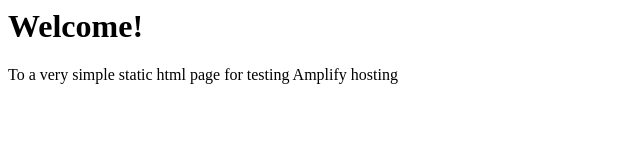
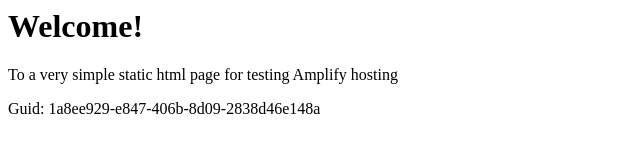
Before and after one commit to aws-aemilia-mxp/Github-PR-Commit-Integration-Test-DoNotTouch-v1-preprod-eu-south-1, a website: page src/index.html in a window 1280 px wide. Shown: the whole page, without its empty margins (0-640 px from the left). Drawn offline with Linux system fonts and the light colour scheme.

Commit message:
commit from integ tests

```diff
--- a/src/index.html
+++ b/src/index.html
@@ -1,3 +1,5 @@
+
+
 <html lang="en">
 
 <head>
@@ -10,6 +12,6 @@
 <body>
     <h1>Welcome!</h1>
     <p>To a very simple static html page for testing Amplify hosting</p>
-</body>
+    <p>Guid: 1a8ee929-e847-406b-8d09-2838d46e148a</p></body>
 
 </html>
```
